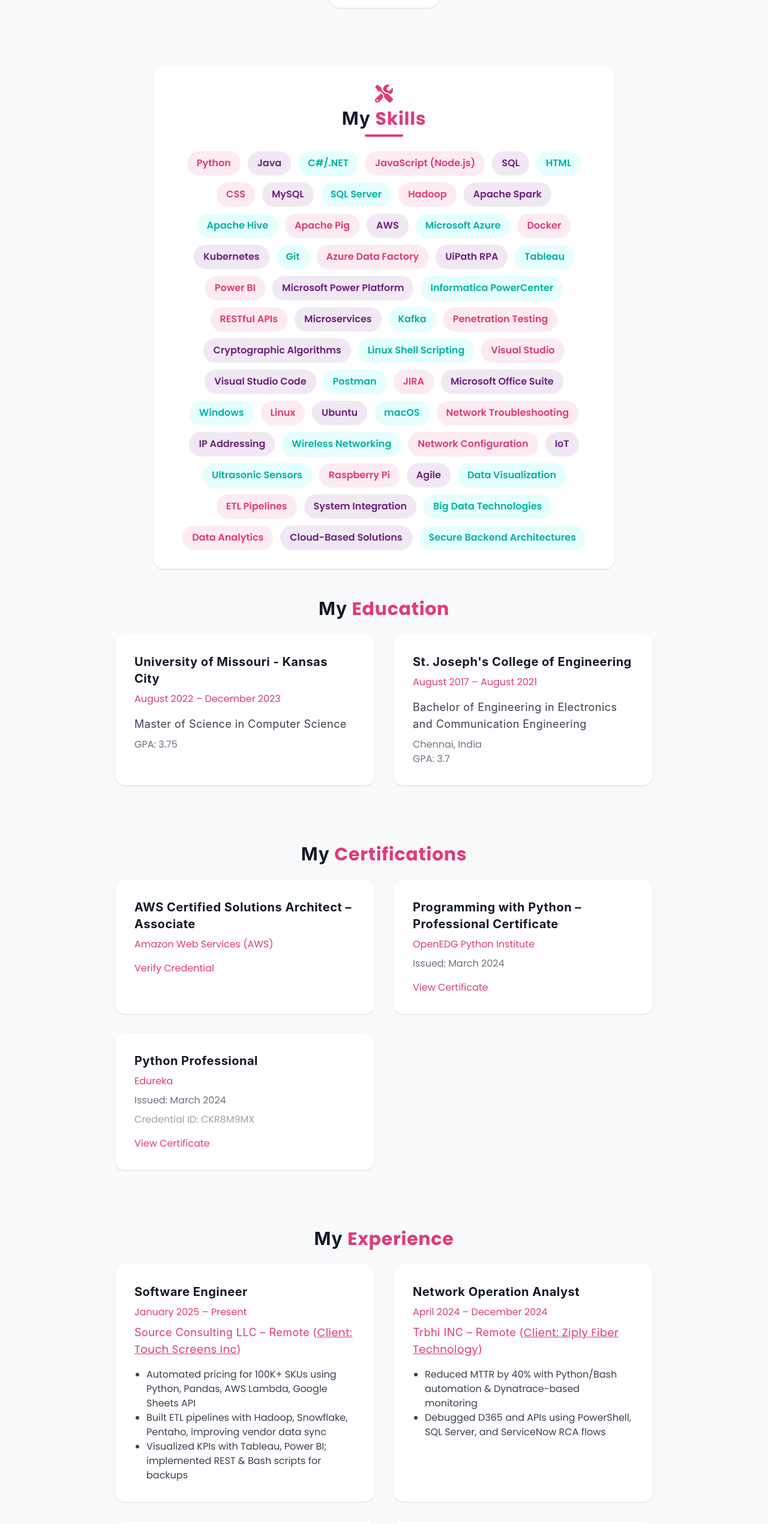
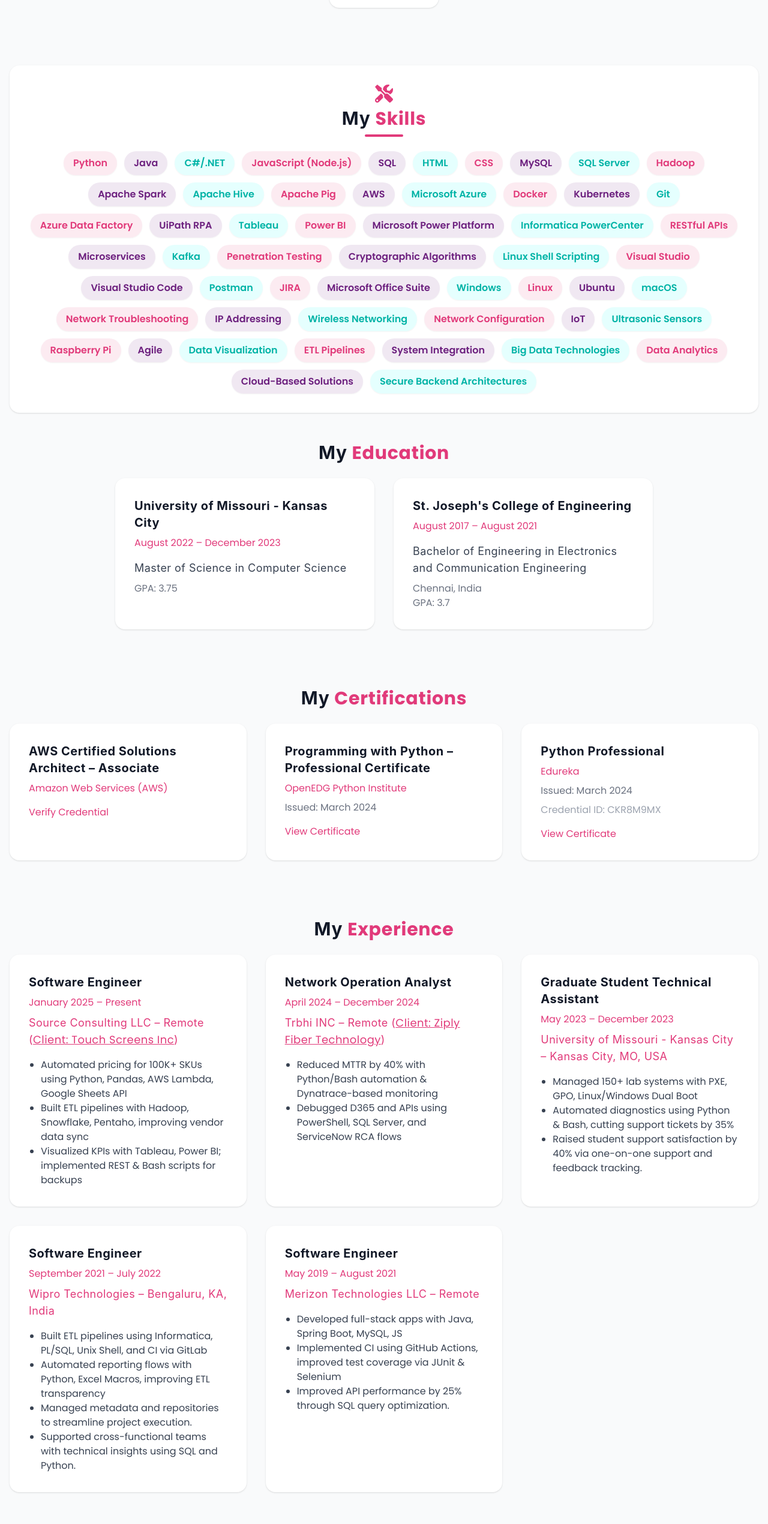
Before and after one commit to saicharankarasala/sai-charan-website, a React (Vite) app: page / in a window 1280 px wide. Shown: the part 1206-3746 px from the top of the page at 60% size. Built offline with nearby package versions, Linux system fonts and the light colour scheme.

Commit message:
style: widen skills section for better horizontal space usage

```diff
--- a/src/App.jsx
+++ b/src/App.jsx
@@ -195,7 +195,7 @@ const App = () => {
               </section>
 
               <section className="skills py-12 px-4 bg-gray-50" id="skills">
-                <div className="max-w-3xl mx-auto">
+                <div className="max-w-7xl mx-auto">
                   <div className="bg-white rounded-2xl shadow p-8 text-gray-900 flex flex-col items-center">
                     <FaTools className="text-3xl text-[#e13a7a] mb-2" />
                     <h2 className="text-3xl font-bold mb-2 text-center">My <span className="text-[#e13a7a]">Skills</span></h2>
@@ -286,9 +286,9 @@ const App = () => {
 
               {/* CERTIFICATIONS SECTION */}
               <section className="certifications py-12 px-4 bg-gray-50" id="certifications">
-                <div className="max-w-4xl mx-auto">
+                <div className="max-w-7xl mx-auto">
                   <h2 className="text-3xl font-bold mb-6 text-center">My <span className="text-[#e13a7a]">Certifications</span></h2>
-                  <div className="grid grid-cols-1 md:grid-cols-2 gap-8">
+                  <div className="grid grid-cols-1 md:grid-cols-2 lg:grid-cols-3 gap-8">
                     {/* AWS Certification */}
                     <div className="bg-white rounded-2xl shadow p-8 text-gray-900">
                       <h3 className="text-xl font-bold mb-2">AWS Certified Solutions Architect – Associate</h3>
@@ -316,9 +316,9 @@ const App = () => {
 
               {/* EXPERIENCE SECTION */}
               <section className="experience py-12 px-4 bg-gray-50" id="experience">
-                <div className="max-w-4xl mx-auto">
+                <div className="max-w-7xl mx-auto">
                   <h2 className="text-3xl font-bold mb-6 text-center">My <span className="text-[#e13a7a]">Experience</span></h2>
-                  <div className="grid grid-cols-1 md:grid-cols-2 gap-8">
+                  <div className="grid grid-cols-1 md:grid-cols-2 lg:grid-cols-3 gap-8">
                     {/* Source Consulting Experience */}
                     <div className="bg-white rounded-2xl shadow p-8 text-gray-900">
                       <h3 className="text-xl font-bold mb-2">Software Engineer</h3>
@@ -380,9 +380,9 @@ const App = () => {
 
               {/* PROJECTS SECTION */}
               <section className="projects py-12 px-4 bg-gray-50" id="projects">
-                <div className="max-w-4xl mx-auto">
+                <div className="max-w-7xl mx-auto">
                   <h2 className="text-3xl font-bold mb-6 text-center">My <span className="text-[#e13a7a]">Projects</span></h2>
-                  <div className="grid grid-cols-1 md:grid-cols-2 gap-8">
+                  <div className="grid grid-cols-1 md:grid-cols-2 lg:grid-cols-3 gap-8">
                     {/* Portfolio Project */}
                     <div className="bg-white rounded-2xl shadow p-8 text-gray-900">
                       <h3 className="text-xl font-bold mb-2">Personal Portfolio Website</h3>
```
